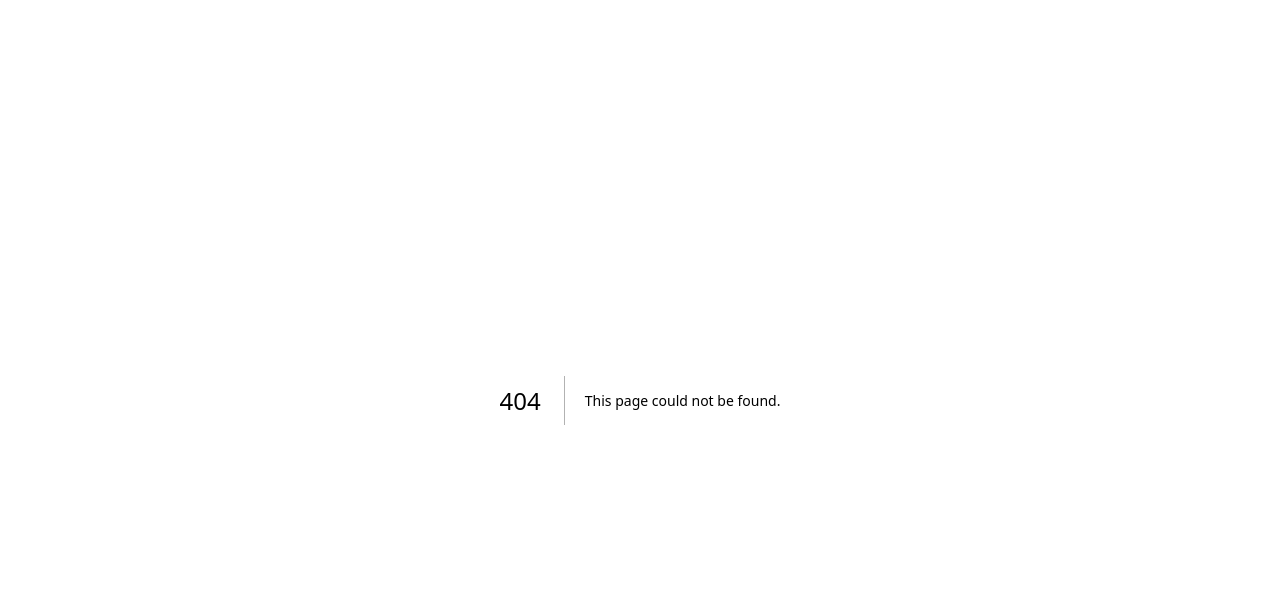
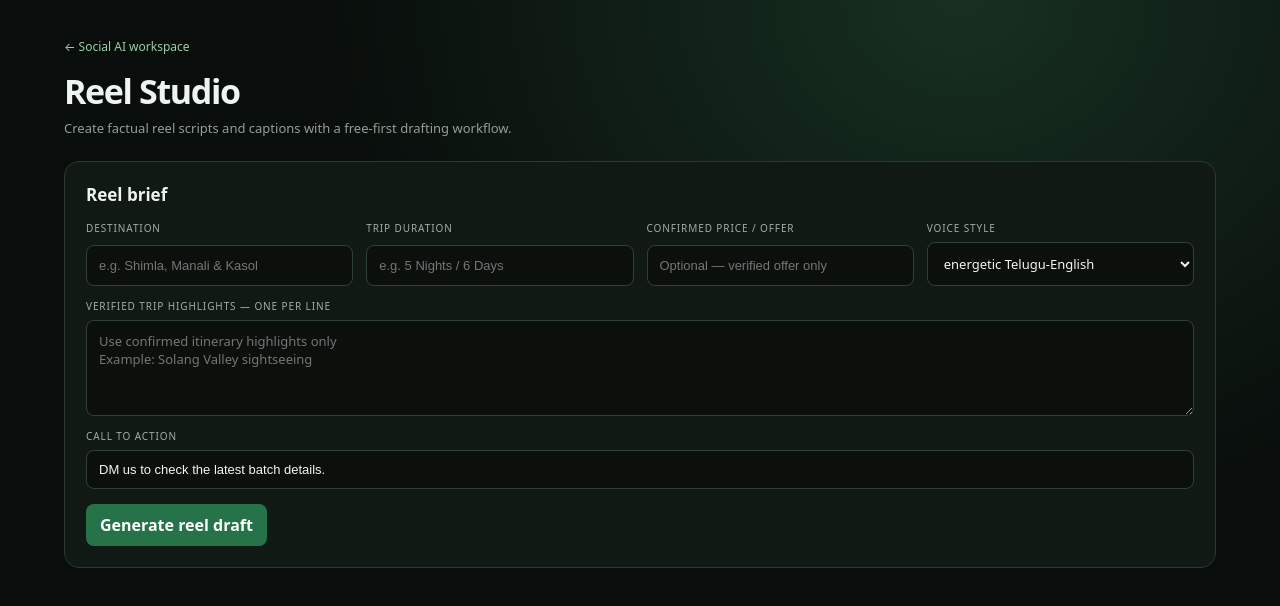
Before and after one commit to manyaraprivevacations-1029/oathome-llm, a Next.js app in the folder website/: page /social/reels in a window 1280 px wide. Before the commit this address had no page. Shown: the top 606 px of the page. Built offline with nearby package versions, Linux system fonts and the light colour scheme.

Commit message:
Add Reel Studio script and caption drafting

```diff
--- /dev/null
+++ b/website/app/social/reels/page.tsx
@@ -0,0 +1,80 @@
+"use client";
+
+import { useState, type CSSProperties } from "react";
+import Link from "next/link";
+import { getSocialSupabase } from "@/lib/social/supabase-browser";
+
+const shell:CSSProperties={minHeight:"100vh",padding:"34px clamp(18px,5vw,64px)",background:"radial-gradient(ellipse at 75% 0%,#173021 0%,#090d0b 48%)",color:"#eef4ef"};
+const panel:CSSProperties={border:"1px solid #2a3b30",borderRadius:15,padding:21,background:"#111914"};
+const label:CSSProperties={display:"grid",gap:7,color:"#9eafa3",fontSize:10,letterSpacing:".09em"};
+const field:CSSProperties={width:"100%",boxSizing:"border-box",padding:"11px 12px",border:"1px solid #304238",borderRadius:8,background:"#0b100d",color:"#f2f5f2",fontSize:13};
+const button:CSSProperties={padding:"10px 14px",border:0,borderRadius:8,background:"#26734a",color:"white",fontWeight:700,cursor:"pointer"};
+
+export default function ReelStudioPage(){
+  const [destination,setDestination]=useState("");
+  const [duration,setDuration]=useState("");
+  const [price,setPrice]=useState("");
+  const [highlights,setHighlights]=useState("");
+  const [cta,setCta]=useState("DM us to check the latest batch details.");
+  const [tone,setTone]=useState("energetic Telugu-English");
+  const [script,setScript]=useState("");
+  const [caption,setCaption]=useState("");
+  const [saving,setSaving]=useState(false);
+  const [notice,setNotice]=useState("");
+  const [error,setError]=useState("");
+
+  function generate(){
+    if(!destination.trim()){setError("Enter a destination first.");return;}
+    const offer=price.trim() ? "Offer supplied: "+price.trim()+". Confirm it is still valid before publishing." : "Price not supplied — invite viewers to enquire for the latest price.";
+    const trip=duration.trim() ? "Trip duration: "+duration.trim()+"." : "Add trip duration only after confirmation.";
+    const points=highlights.split("\n").map(x=>x.trim()).filter(Boolean);
+    const body=[
+      "HOOK\n“"+destination.trim()+" trip plan chestunnారా? Mee next holiday ki ee destination ni shortlist cheyyandi!”",
+      "TRIP INTRO\n“On A Trip Holidays tho "+destination.trim()+" explore cheyyandi.”",
+      "DETAILS\n“"+trip+" "+offer+"”",
+      "EXPERIENCE\n"+(points.length?points.map(x=>"“"+x+"”").join("\n"):"Add two or three verified highlights from the confirmed itinerary."),
+      "CTA\n“"+cta.trim()+"”",
+      "PRODUCTION NOTE\nTone: "+tone+". Use real, licensed destination footage. Verify price, dates, inclusions and availability with the travel team before posting."
+    ].join("\n\n");
+    setScript(body);
+    setCaption(destination.trim()+" is calling! 🌍\n\nPlan your next getaway with On A Trip Holidays. "+cta.trim()+"\n\n#OnATripHolidays #TravelWithUs #TravelIndia");
+    setError("");setNotice("Draft created from the details you supplied. No unverified package facts were added.");
+  }
+
+  async function saveDraft(){
+    if(!script){setError("Generate a script before saving.");return;}
+    setSaving(true);setError("");setNotice("");
+    try{
+      const supabase=getSocialSupabase();
+      const {data:auth}=await supabase.auth.getUser();
+      if(!auth.user)throw new Error("Sign in to save this draft.");
+      const {error:writeError}=await supabase.from("social_content_items").insert({user_id:auth.user.id,title:destination.trim()+" reel",content_type:"reel",status:"draft",caption,script});
+      if(writeError)throw writeError;
+      setNotice("Reel script and caption saved to Content Planner.");
+    }catch(e){setError(e instanceof Error?e.message:"Could not save reel draft.");}
+    finally{setSaving(false);}
+  }
+
+  return <main style={shell}>
+    <header style={{marginBottom:24}}><Link href="/social" style={{color:"#9bd0aa",fontSize:12,textDecoration:"none"}}>← Social AI workspace</Link><h1 style={{fontSize:34,letterSpacing:"-.04em",margin:"12px 0 5px"}}>Reel Studio</h1><p style={{color:"#91a096",fontSize:13,margin:0}}>Create factual reel scripts and captions with a free-first drafting workflow.</p></header>
+    <section style={{...panel,marginBottom:16}}>
+      <h2 style={{fontSize:17,margin:"0 0 15px"}}>Reel brief</h2>
+      <div style={{display:"grid",gridTemplateColumns:"repeat(auto-fit,minmax(220px,1fr))",gap:13}}>
+        <label style={label}>DESTINATION<input value={destination} onChange={e=>setDestination(e.target.value)} style={field} placeholder="e.g. Shimla, Manali & Kasol"/></label>
+        <label style={label}>TRIP DURATION<input value={duration} onChange={e=>setDuration(e.target.value)} style={field} placeholder="e.g. 5 Nights / 6 Days"/></label>
+        <label style={label}>CONFIRMED PRICE / OFFER<input value={price} onChange={e=>setPrice(e.target.value)} style={field} placeholder="Optional — verified offer only"/></label>
+        <label style={label}>VOICE STYLE<select value={tone} onChange={e=>setTone(e.target.value)} style={field}><option>energetic Telugu-English</option><option>warm Telugu-English</option><option>clear English</option><option>premium and elegant English</option></select></label>
+      </div>
+      <label style={{...label,marginTop:13}}>VERIFIED TRIP HIGHLIGHTS — ONE PER LINE<textarea rows={4} value={highlights} onChange={e=>setHighlights(e.target.value)} style={{...field,resize:"vertical"}} placeholder={"Use confirmed itinerary highlights only\nExample: Solang Valley sightseeing"}/></label>
+      <label style={{...label,marginTop:13}}>CALL TO ACTION<input value={cta} onChange={e=>setCta(e.target.value)} style={field}/></label>
+      <button onClick={generate} style={{...button,marginTop:15}}>Generate reel draft</button>
+    </section>
+    {script&&<section style={panel}>
+      <div style={{display:"flex",justifyContent:"space-between",alignItems:"center",gap:12,flexWrap:"wrap"}}><h2 style={{fontSize:17,margin:0}}>Your reel script</h2><button onClick={saveDraft} disabled={saving} style={button}>{saving?"Saving…":"Save to Content Planner"}</button></div>
+      <textarea aria-label="Editable reel script" value={script} onChange={e=>setScript(e.target.value)} rows={15} style={{...field,marginTop:14,resize:"vertical",lineHeight:1.7}}/>
+      <h3 style={{fontSize:13,margin:"18px 0 8px"}}>Instagram caption</h3><textarea aria-label="Editable Instagram caption" value={caption} onChange={e=>setCaption(e.target.value)} rows={5} style={{...field,resize:"vertical",lineHeight:1.7}}/>
+      <p style={{fontSize:10,color:"#829087",lineHeight:1.6}}>This is a script and caption drafting tool, not a video renderer. It does not generate footage or publish to Instagram.</p>
+    </section>}
+    {error&&<p role="alert" style={{color:"#ff9b9b",fontSize:12}}>{error}</p>}{notice&&<p role="status" style={{color:"#9bd9ae",fontSize:12}}>{notice}</p>}
+  </main>;
+}
```
